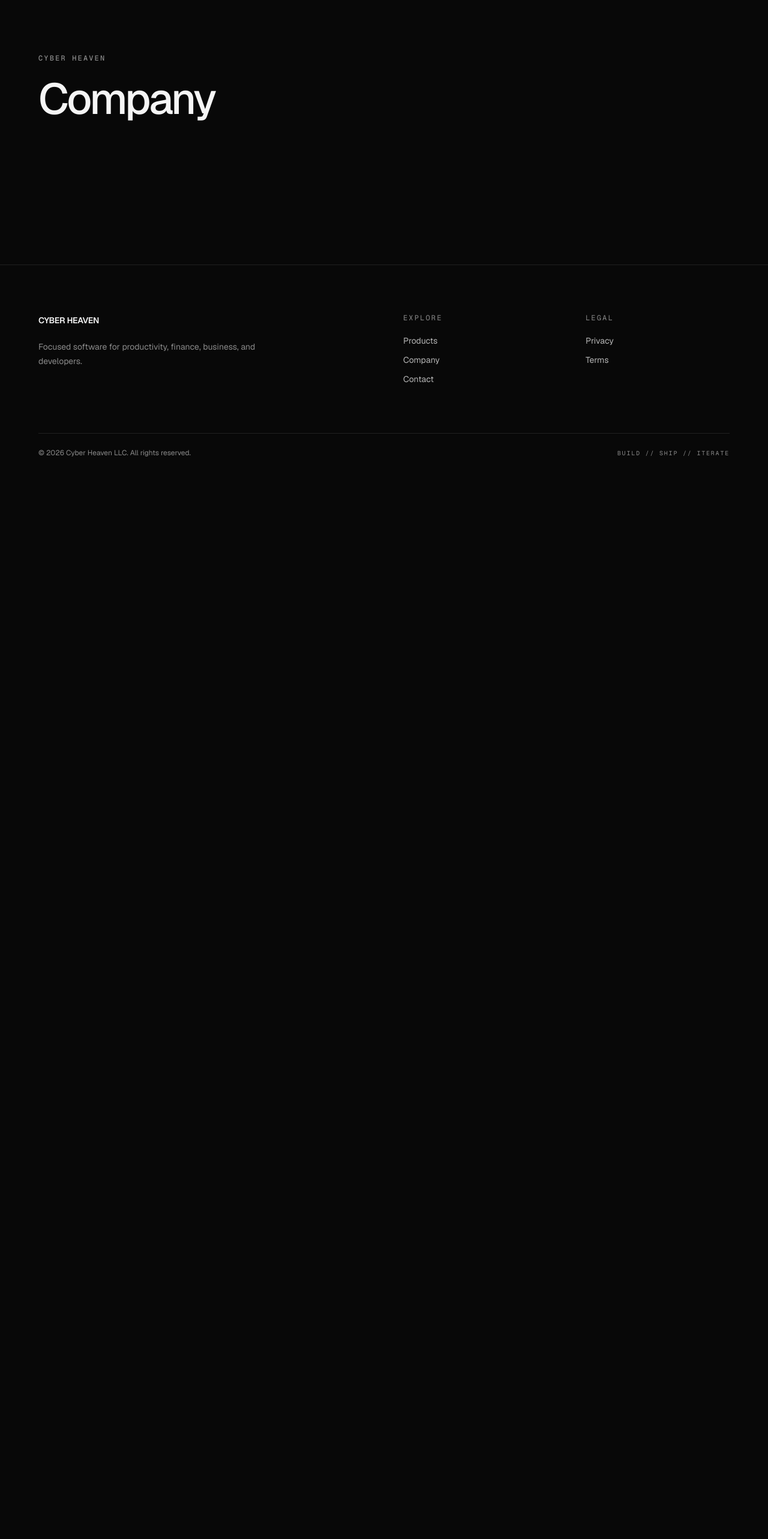
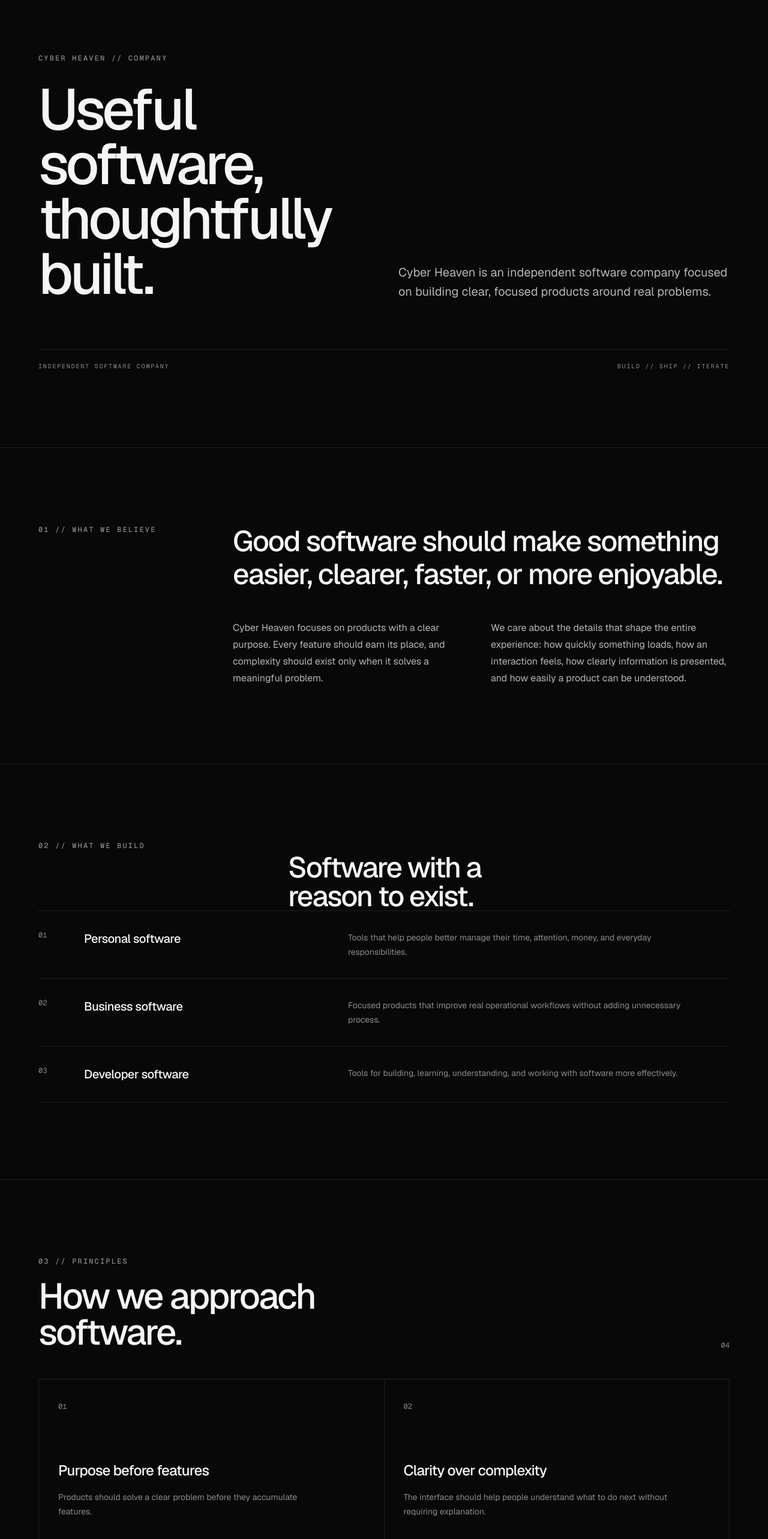
Before and after one commit to YoItsLuisBro/cyberheaven-v2, a Next.js app: page /company in a window 1280 px wide. Shown: the part 120-2686 px from the top of the page at 60% size. Before the commit the page ends 907 px from the top, so only its background shows below. Built offline with nearby package versions, Linux system fonts and the light colour scheme.

Commit message:
feat: build company page

```diff
--- a/src/app/company/page.tsx
+++ b/src/app/company/page.tsx
@@ -1,16 +1,25 @@
-import { Container } from "@/components/ui/Container";
-import { Eyebrow } from "@/components/ui/Eyebrow";
+import type { Metadata } from "next";
+
+import { CompanyAbout } from "@/components/company/CompanyAbout";
+import { CompanyCta } from "@/components/company/CompanyCta";
+import { CompanyFocus } from "@/components/company/CompanyFocus";
+import { CompanyHero } from "@/components/company/CompanyHero";
+import { CompanyPrinciples } from "@/components/company/CompanyPrinciples";
+
+export const metadata: Metadata = {
+  title: "Company",
+  description:
+    "Learn more about Cyber Heaven and how we approach building focused software products.",
+};
 
 export default function CompanyPage() {
   return (
-    <Container>
-      <section className="min-h-[60vh] py-24 sm:py-32">
-        <Eyebrow>Cyber Heaven</Eyebrow>
-
-        <h1 className="mt-6 text-5xl font-medium tracking-[-0.05em] sm:text-7xl">
-          Company
-        </h1>
-      </section>
-    </Container>
+    <>
+      <CompanyHero />
+      <CompanyAbout />
+      <CompanyFocus />
+      <CompanyPrinciples />
+      <CompanyCta />
+    </>
   );
 }
--- /dev/null
+++ b/src/components/company/CompanyAbout.tsx
@@ -0,0 +1,37 @@
+import { Container } from "@/components/ui/Container";
+import { Eyebrow } from "@/components/ui/Eyebrow";
+import { Section } from "@/components/ui/Section";
+
+export function CompanyAbout() {
+  return (
+    <Section>
+      <Container>
+        <div className="grid gap-12 lg:grid-cols-[1fr_3fr]">
+          <Eyebrow>01 // What We Believe</Eyebrow>
+
+          <div>
+            <p className="max-w-5xl text-3xl font-medium leading-[1.15] tracking-[-0.04em] sm:text-4xl lg:text-5xl">
+              Good software should make something easier, clearer, faster, or
+              more enjoyable.
+            </p>
+
+            <div className="mt-12 grid gap-8 text-base leading-7 text-muted-light sm:grid-cols-2">
+              <p>
+                Cyber Heaven focuses on products with a clear purpose. Every
+                feature should earn its place, and complexity should exist only
+                when it solves a meaningful problem.
+              </p>
+
+              <p>
+                We care about the details that shape the entire experience: how
+                quickly something loads, how an interaction feels, how clearly
+                information is presented, and how easily a product can be
+                understood.
+              </p>
+            </div>
+          </div>
+        </div>
+      </Container>
+    </Section>
+  );
+}
--- /dev/null
+++ b/src/components/company/CompanyCta.tsx
@@ -0,0 +1,32 @@
+import { Button } from "@/components/ui/Button";
+import { Container } from "@/components/ui/Container";
+import { Eyebrow } from "@/components/ui/Eyebrow";
+
+export function CompanyCta() {
+  return (
+    <section className="border-t border-border py-24 sm:py-32 lg:py-40">
+      <Container>
+        <Eyebrow>04 // Contact</Eyebrow>
+
+        <div className="mt-6 grid gap-12 lg:grid-cols-2">
+          <h2 className="max-w-4xl text-5xl font-medium leading-[0.98] tracking-[-0.05em] sm:text-6xl lg:text-7xl">
+            Have something
+            <br />
+            worth building?
+          </h2>
+
+          <div className="flex flex-col justify-end">
+            <p className="max-w-md text-base leading-7 text-muted-light">
+              Questions, partnerships, product feedback, or something else? Get
+              in touch with Cyber Heaven.
+            </p>
+
+            <div className="mt-8">
+              <Button href="/contact">Contact Cyber Heaven</Button>
+            </div>
+          </div>
+        </div>
+      </Container>
+    </section>
+  );
+}
--- /dev/null
+++ b/src/components/company/CompanyFocus.tsx
@@ -0,0 +1,61 @@
+import { Container } from "@/components/ui/Container";
+import { Eyebrow } from "@/components/ui/Eyebrow";
+import { Section } from "@/components/ui/Section";
+
+const focusAreas = [
+  {
+    number: "01",
+    title: "Personal software",
+    description:
+      "Tools that help people better manage their time, attention, money, and everyday responsibilities.",
+  },
+  {
+    number: "02",
+    title: "Business software",
+    description:
+      "Focused products that improve real operational workflows without adding unnecessary process.",
+  },
+  {
+    number: "03",
+    title: "Developer software",
+    description:
+      "Tools for building, learning, understanding, and working with software more effectively.",
+  },
+];
+
+export function CompanyFocus() {
+  return (
+    <Section>
+      <Container>
+        <div className="grid gap-12 lg:grid-cols-[1fr_2fr]">
+          <Eyebrow>02 // What We Build</Eyebrow>
+
+          <h2 className="mt-5 max-w-md text-4xl font-medium tracking-[-0.045em] sm:text-5xl">
+            Software with a reason to exist.
+          </h2>
+        </div>
+
+        <div className="border-t border-border">
+          {focusAreas.map((area) => (
+            <div
+              key={area.number}
+              className="grid gap-4 border-b border-border py-8 sm:grid-cols-[60px_1fr_1.5fr]"
+            >
+              <span className="font-mono text-xs text-muted">
+                {area.number}
+              </span>
+
+              <span className="text-xl font-medium tracking-[-0.025em]">
+                {area.title}
+              </span>
+
+              <p className="max-w-xl text-sm leading-6 text-muted">
+                {area.description}
+              </p>
+            </div>
+          ))}
+        </div>
+      </Container>
+    </Section>
+  );
+}
--- /dev/null
+++ b/src/components/company/CompanyHero.tsx
@@ -0,0 +1,37 @@
+import { Container } from "@/components/ui/Container";
+import { Eyebrow } from "@/components/ui/Eyebrow";
+
+export function CompanyHero() {
+  return (
+    <Container>
+      <section className="py-20 sm:py-28 lg:py-32">
+        <Eyebrow>Cyber Heaven // Company</Eyebrow>
+
+        <div className="mt-8 grid gap-12 lg:grid-cols-2">
+          <h1 className="max-w-5xl text-5xl font-medium leading-[0.95] tracking-[-0.055em] sm:text-7xl lg:text-8xl">
+            Useful software,
+            <br />
+            thoughtfully built.
+          </h1>
+
+          <div className="flex flex-col justify-end">
+            <p className="max-w-xl text-xl leading-8 text-muted-light">
+              Cyber Heaven is an independent software company focused on
+              building clear, focused products around real problems.
+            </p>
+          </div>
+        </div>
+
+        <div className="mt-20 flex items-center justify-between border-t border-border pt-5">
+          <span className="font-mono text-[10px] uppercase tracking-[0.18em] text-muted">
+            Independent Software Company
+          </span>
+
+          <span className="font-mono text-[10px] uppercase tracking-[0.18em] text-muted">
+            Build // Ship // Iterate
+          </span>
+        </div>
+      </section>
+    </Container>
+  );
+}
--- /dev/null
+++ b/src/components/company/CompanyPrinciples.tsx
@@ -0,0 +1,73 @@
+import { Container } from "@/components/ui/Container";
+import { Eyebrow } from "@/components/ui/Eyebrow";
+import { Section } from "@/components/ui/Section";
+
+const principles = [
+  {
+    number: "01",
+    title: "Purpose before features",
+    description:
+      "Products should solve a clear problem before they accumulate features.",
+  },
+  {
+    number: "02",
+    title: "Clarity over complexity",
+    description:
+      "The interface should help people understand what to do next without requiring explanation.",
+  },
+  {
+    number: "03",
+    title: "Details matter",
+    description:
+      "Typography, spacing, motion, performance, and interaction all contribute to whether software feels good to use.",
+  },
+  {
+    number: "04",
+    title: "Ship and improve",
+    description:
+      "Useful software gets better through real use, iteration, and continuous refinement.",
+  },
+];
+
+export function CompanyPrinciples() {
+  return (
+    <Section>
+      <Container>
+        <div className="flex flex-col gap-6 sm:flex-row sm:items-end sm:justify-between">
+          <div>
+            <Eyebrow>03 // Principles</Eyebrow>
+
+            <h2 className="mt-5 max-w-2xl text-4xl font-medium tracking-[-0.045em] sm:text-5xl lg:text-6xl">
+              How we approach software.
+            </h2>
+          </div>
+
+          <span className="font-mono text-xs text-muted">04</span>
+        </div>
+
+        <div className="mt-12 grid gap-px border border-border bg-border sm:grid-cols-2">
+          {principles.map((principle) => (
+            <article
+              key={principle.number}
+              className="min-h-[280px] bg-background p-6 sm:p-8"
+            >
+              <span className="font-mono text-xs text-muted">
+                {principle.number}
+              </span>
+
+              <div className="mt-20">
+                <h3 className="text-2xl font-medium tracking-[-0.035em]">
+                  {principle.title}
+                </h3>
+
+                <p className="mt-4 max-w-md text-sm leading-6 text-muted">
+                  {principle.description}
+                </p>
+              </div>
+            </article>
+          ))}
+        </div>
+      </Container>
+    </Section>
+  );
+}
--- a/src/components/home/CompanyStatement.tsx
+++ b/src/components/home/CompanyStatement.tsx
@@ -13,8 +13,9 @@
 
           <div>
             <p className="max-w-5xl text-3xl font-medium leading-[1.15] tracking-[-0.04em] sm:text-4xl lg:text-5xl">
-              Cyber Heaven is an independent software company focused on turning
-              useful ideas into focused, thoughtfully designed products.
+              We believe software should remove friction, make information
+              clearer, and give people better tools for the things they already
+              do.
             </p>
 
             <Link
```
